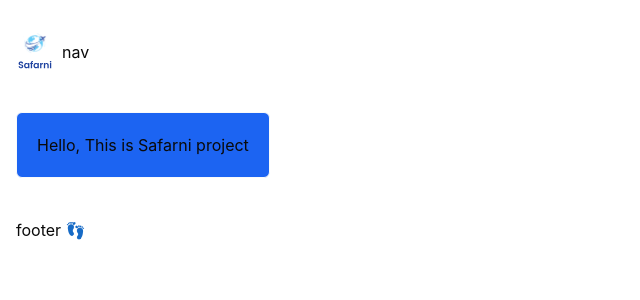
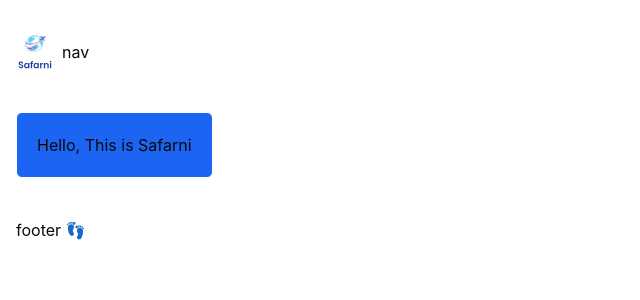
Before and after one commit to Huma-volve/R7-React-Safarni-1, a React (Vite) app: page / in a window 1280 px wide. Shown: the top 300 px of the page, without its empty margins (0-640 px from the left). Built offline with nearby package versions, Linux system fonts and the light colour scheme.

Commit message:
rehab add to branch

```diff
--- a/src/pages/Home.tsx
+++ b/src/pages/Home.tsx
@@ -1,5 +1,5 @@
 export default function Home() {
     return <main className="border-neutral-50 border bg-primary-500 rounded-sm w-fit p-5">
-      <h1>Hello, This is Safarni project</h1>
+      <h1>Hello, This is Safarni</h1>
     </main>
 }
```
